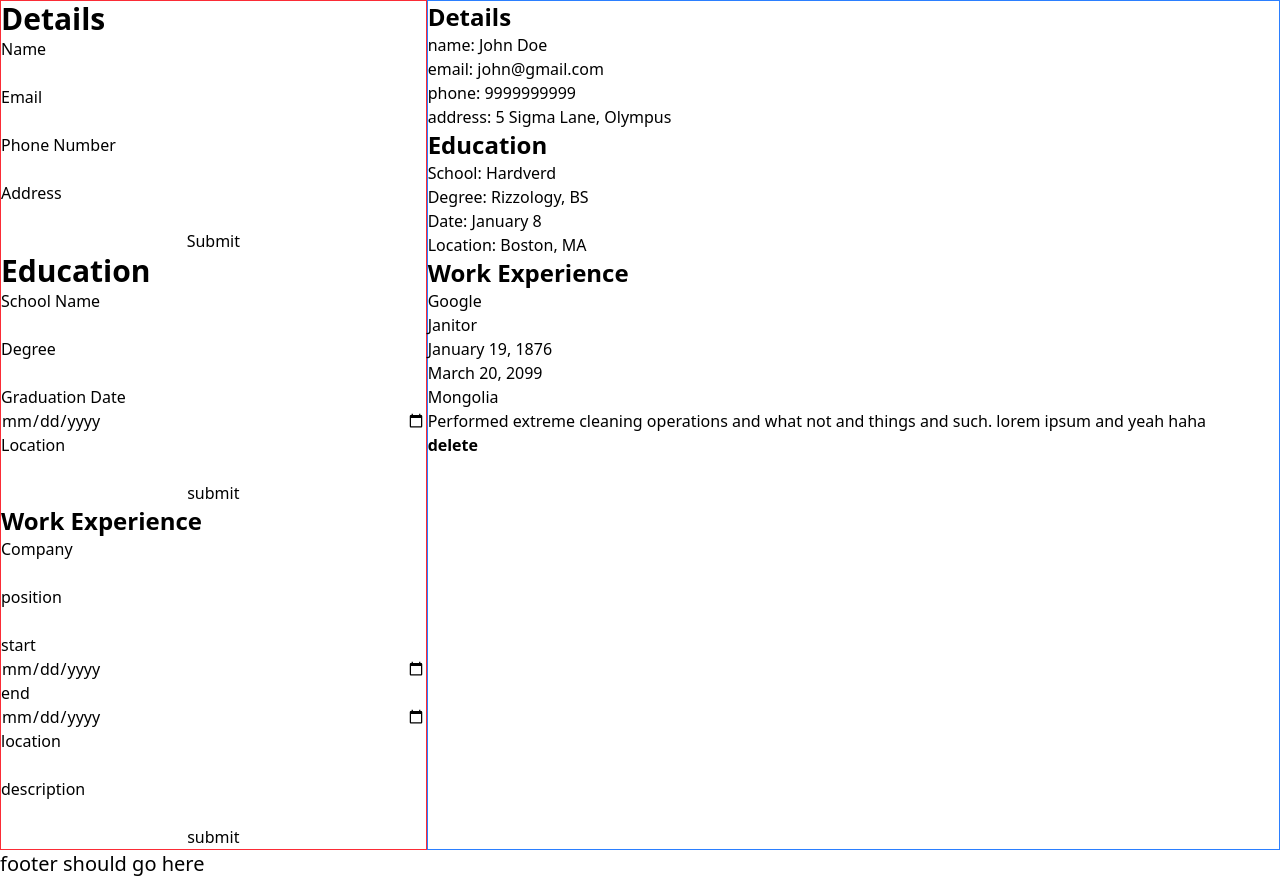
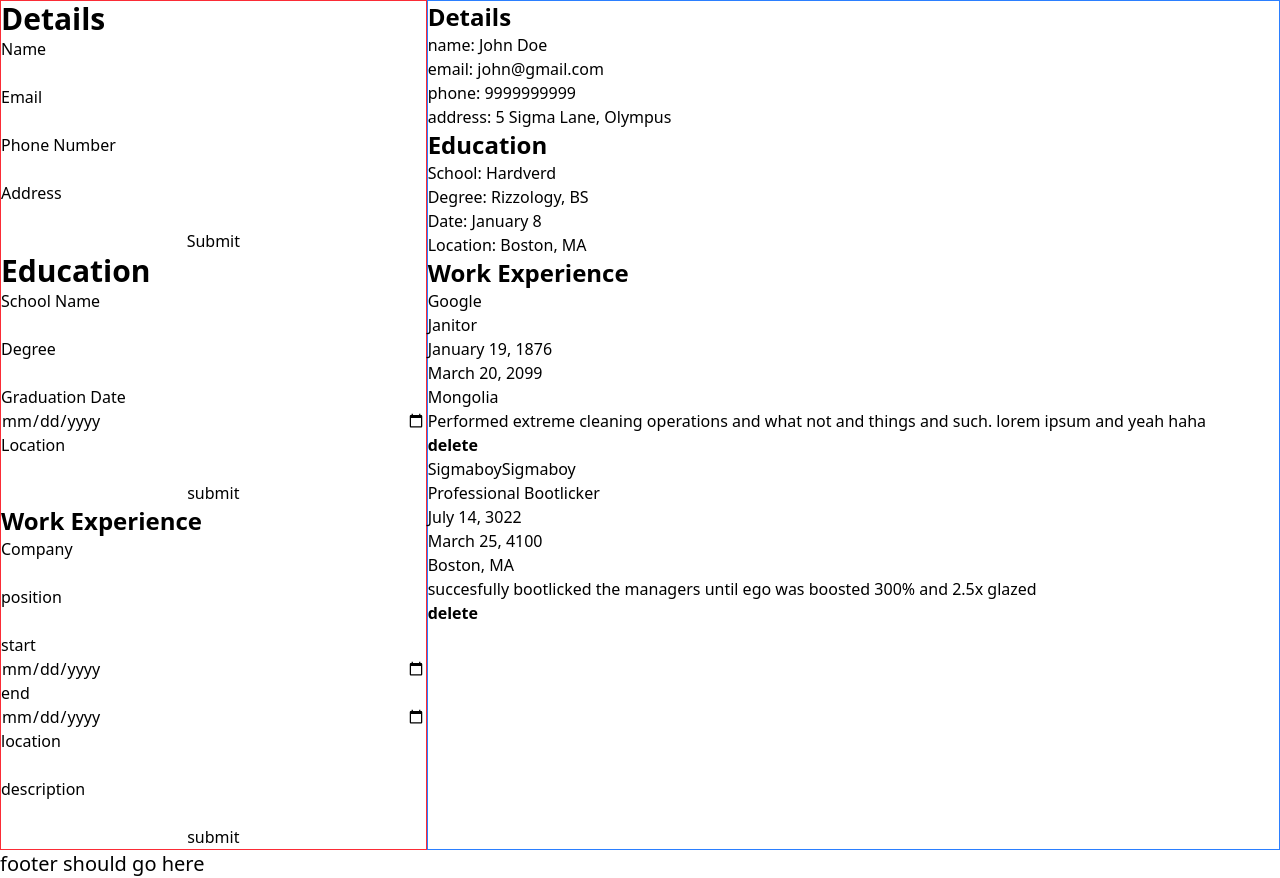
Before and after one commit to yskim308/cvApp, a React (Vite) app: page / in a window 1280 px wide. Built offline with nearby package versions, Linux system fonts and the light colour scheme.

Commit message:
add another default for work experience

```diff
--- a/src/App.tsx
+++ b/src/App.tsx
@@ -43,6 +43,15 @@ function App() {
       description:
         "Performed extreme cleaning operations and what not and things and such. lorem ipsum and yeah haha",
     },
+    {
+      company: "SigmaboySigmaboy",
+      position: "Professional Bootlicker",
+      start: "July 14, 3022",
+      end: "March 25, 4100",
+      location: "Boston, MA",
+      description:
+        "succesfully bootlicked the managers until ego was boosted 300% and 2.5x glazed",
+    },
   ]);
 
   const handleJobSubmit = (newJob: JobFormData) => {
```
